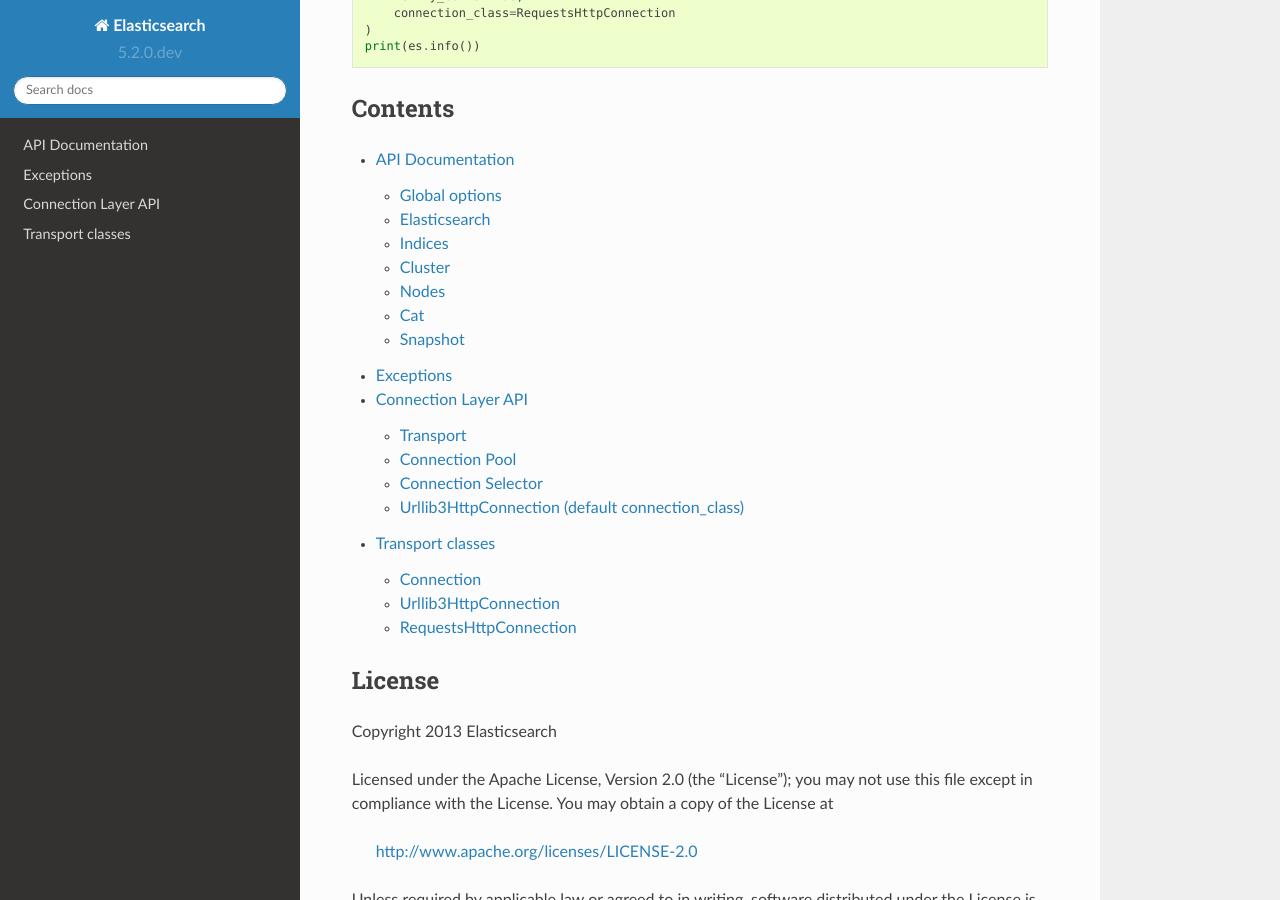
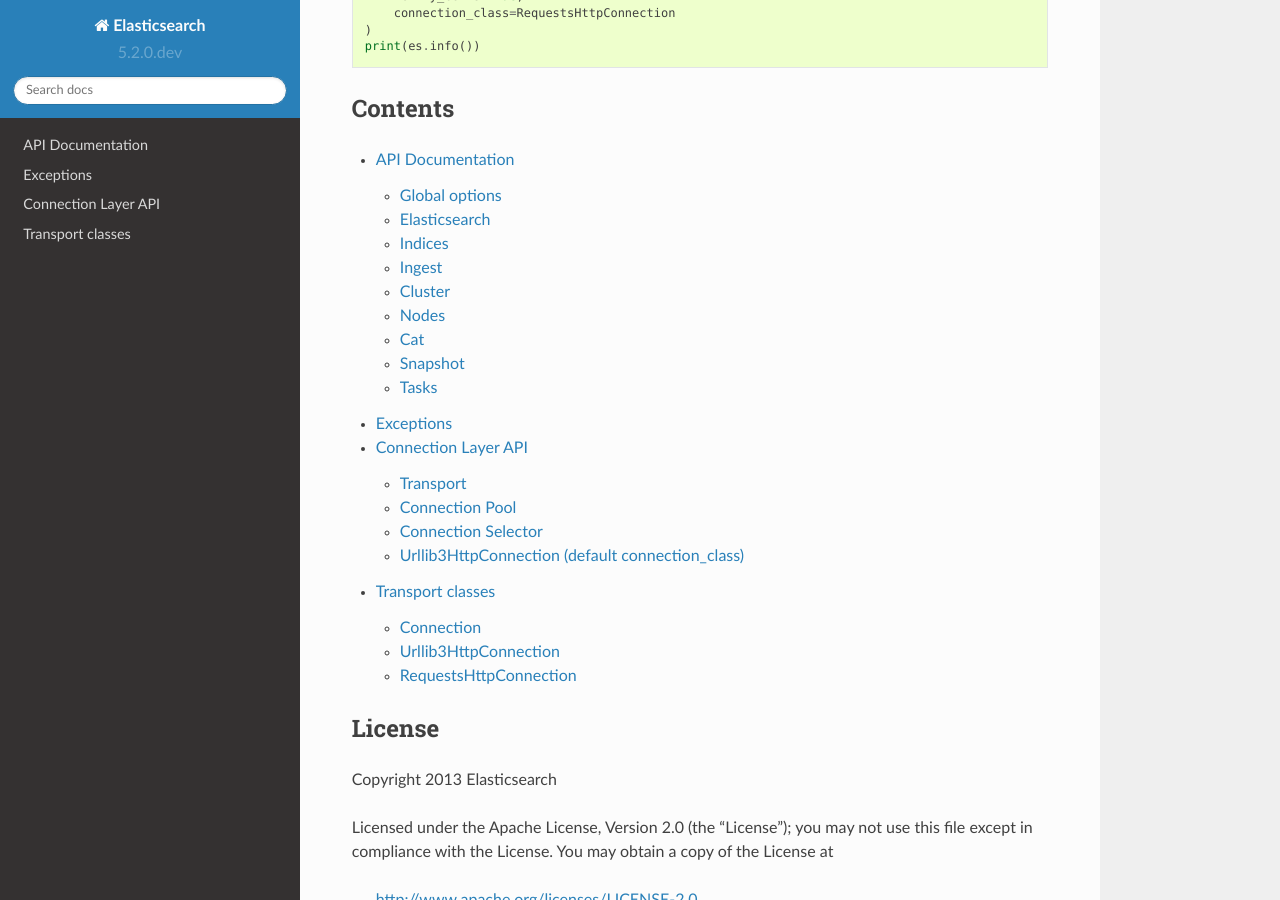
Before and after one commit to Logiclayer1111/elasticsearch, a Sphinx documentation site: the page built from docs/index.rst, in a window 1280 px wide and 900 px high, scrolled down 5074 px. Built offline with Sphinx 7.4.7 and the Read the Docs theme 2.0.0, drawn with Linux system fonts in a browser that asks for light colours; pages that are not in the unit, such as notebooks, are missing from menus.

Commit message:
Added API docs for ingest and tasks
Fixes #526

```diff
--- a/docs/api.rst
+++ b/docs/api.rst
@@ -90,6 +90,12 @@
 .. autoclass:: IndicesClient
    :members:
 
+Ingest
+------
+
+.. autoclass:: IngestClient
+   :members:
+
 Cluster
 -------
 
@@ -113,3 +119,9 @@
 
 .. autoclass:: SnapshotClient
    :members:
+
+Tasks
+-----
+
+.. autoclass:: TasksClient
+   :members:
```
